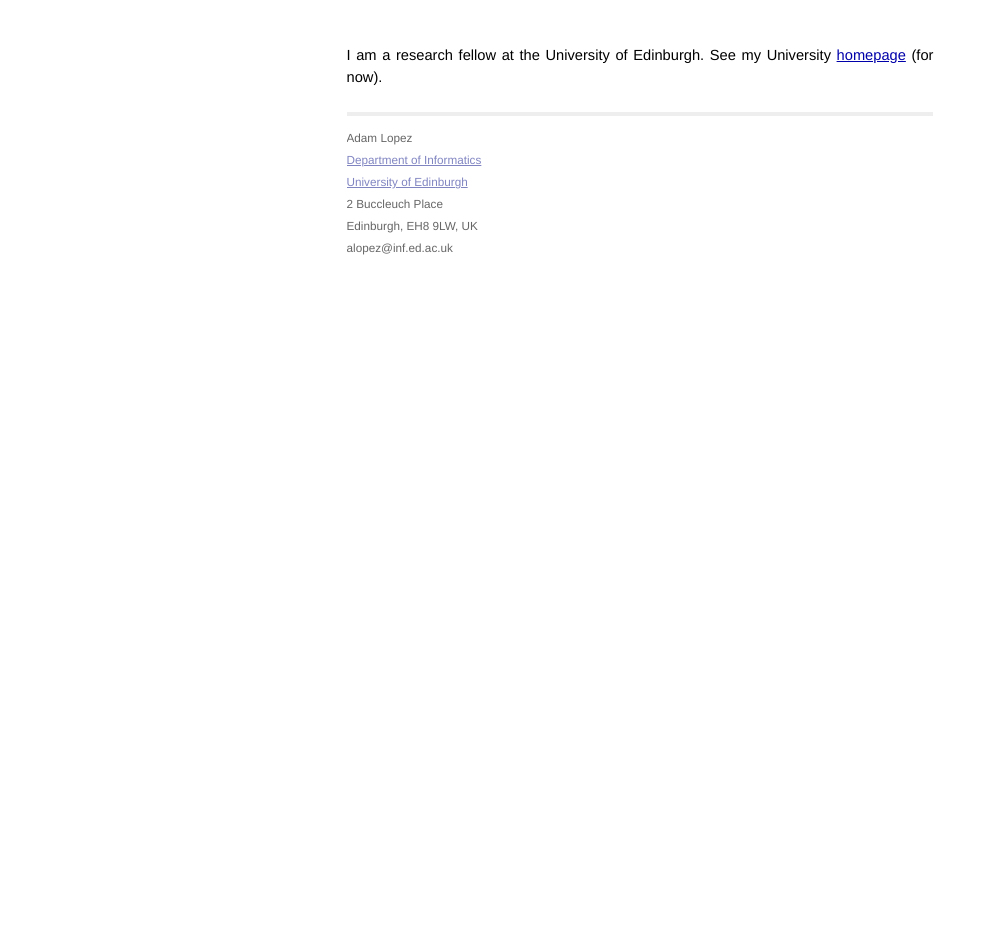
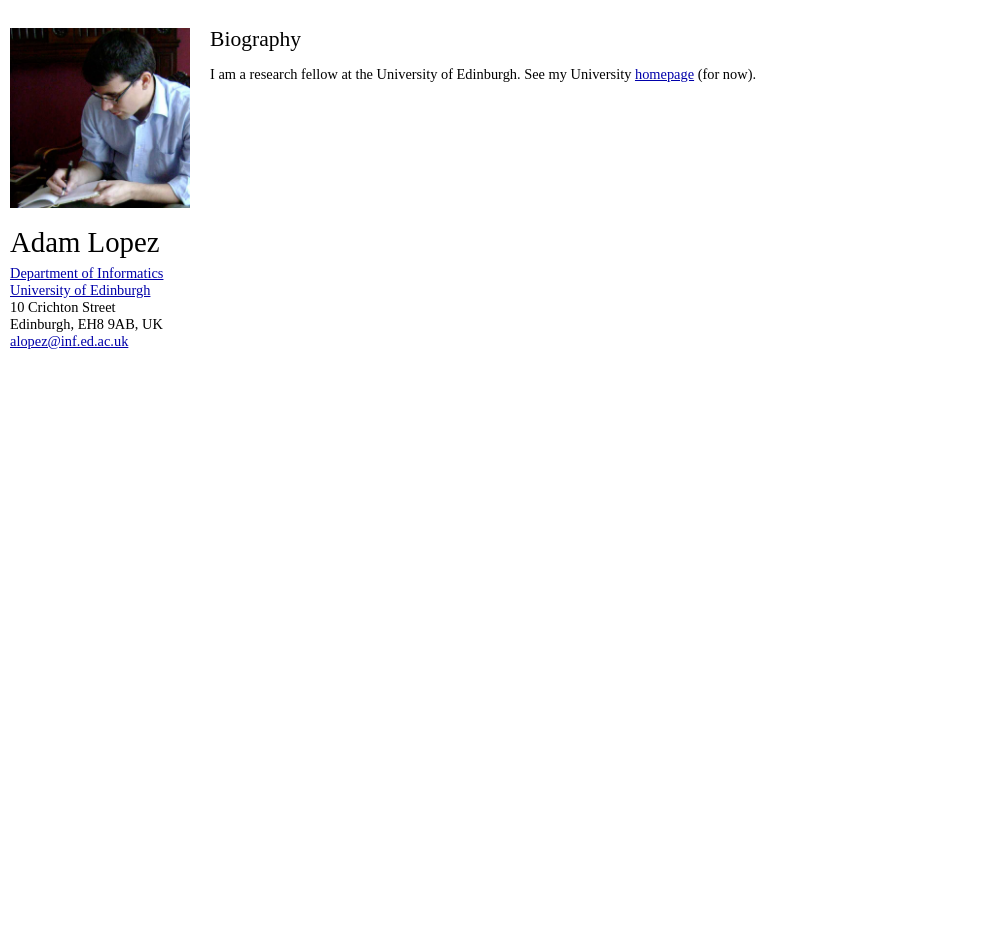
Before and after one commit to alopez/alopez.github.com, a Jekyll site: the page built from index.html, in a window 1280 px wide. Shown: the whole page, without its empty margins (0-986 px from the left). Built offline with Jekyll 4.4.1, drawn with Linux system fonts in a browser that asks for light colours; after the commit the page ends 900 px from its top, so only the background shows below that.

Commit message:
Homepage is now somewhat more populated, CSS is redesigned per old site

```diff
--- a/_layouts/default.html
+++ b/_layouts/default.html
@@ -17,20 +17,22 @@
 
 <div class="site">
 
-  {{ content }}
+  <div class="leftsidebar">
+    <p>
+      <img src="img/writing.jpg" width="180" alt="Adam Lopez"/>
+      <h1>Adam Lopez</h1>
+      <a href="http://www.inf.ed.ac.uk">Department of Informatics</a><br/>
+      <a href="http://www.ed.ac.uk">University of Edinburgh</a><br/>
+      10 Crichton Street<br/>
+      Edinburgh, EH8 9AB, UK<br/>
+      <a href="mailto:alopez@inf.ed.ac.uk">alopez@inf.ed.ac.uk</a><br/>
+    </p>
+  </div>
 
-  <div class="footer">
-    <div class="contact">
-      <p>
-        Adam Lopez<br/>
-        <a href="http://www.inf.ed.ac.uk">Department of Informatics</a><br/>
-        <a href="http://www.ed.ac.uk">University of Edinburgh</a><br/>
-        2 Buccleuch Place<br/>
-        Edinburgh, EH8 9LW, UK<br/>
-        alopez@inf.ed.ac.uk<br/>
-      </p>
-    </div>
+  <div class="content">
+    {{ content }}
   </div>
+
 </div>
 
 </body>
--- a/css/screen.css
+++ b/css/screen.css
@@ -11,23 +11,15 @@
   padding: 0;
 }
 
-html, body {
-  height: 100%;
-}
-
 body {
   background-color: white;
-  font: 13.34px helvetica, arial, clean, sans-serif;
-  *font-size: small;
+  font: palatino;
   text-align: center;
 }
 
-h1, h2, h3, h4, h5, h6 {
-  font-size: 100%;
-}
-
-h1 {
-  margin-bottom: 1em;
+h1, h2 {
+  font-weight: lighter;
+  margin-bottom: 4pt;
 }
 
 p {
@@ -38,18 +30,6 @@ a {
   color: #00a;
 }
 
-a:hover {
-  color: black;
-}
-
-a:visited {
-  color: #a0a;
-}
-
-table {
-  font-size: inherit;
-  font: 100%;
-}
 
 /*****************************************************************************/
 /*
@@ -57,20 +37,10 @@ table {
 /*
 /*****************************************************************************/
 
-ul.posts {
+ul {
   list-style-type: none;
   margin-bottom: 2em;
 }
-
-  ul.posts li {
-    line-height: 1.75em;
-  }
-
-  ul.posts span {
-    color: #aaa;
-    font-family: Monaco, "Courier New", monospace;
-    font-size: 80%;
-  }
 
 /*****************************************************************************/
 /*
@@ -79,114 +49,17 @@ ul.posts {
 /*****************************************************************************/
 
 .site {
-  font-size: 110%;
+  font-size: 90%;
   text-align: justify;
-  width: 40em;
-  margin: 3em auto 2em auto;
-  line-height: 1.5em;
+  margin: 10px;
 }
 
-.title {
-  color: #a00;
-  font-weight: bold;
-  margin-bottom: 2em;
-}
-
-  .site .title a {
-    color: #a00;
-    text-decoration: none;
+  .site .leftsidebar {
+    margin-top: -10pt;
+    float: left;
   }
-
-  .site .title a:hover {
-    color: black;
+  .site .content {
+    margin-top: 20pt;
+    margin-left: 200px;
+    margin-right: 200px;
   }
-
-  .site .title a.extra {
-    color: #aaa;
-    text-decoration: none;
-    margin-left: 1em;
-  }
-
-  .site .title a.extra:hover {
-    color: black;
-  }
-
-  .site .meta {
-    color: #aaa;
-  }
-
-  .site .footer {
-    font-size: 80%;
-    color: #666;
-    border-top: 4px solid #eee;
-    margin-top: 2em;
-    overflow: hidden;
-  }
-
-    .site .footer .contact {
-      float: left;
-      margin-right: 3em;
-    }
-
-      .site .footer .contact a {
-        color: #8085C1;
-      }
-
-    .site .footer .rss {
-      margin-top: 1.1em;
-      margin-right: -.2em;
-      float: right;
-    }
-
-      .site .footer .rss img {
-        border: 0;
-      }
-
-/*****************************************************************************/
-/*
-/* Posts
-/*
-/*****************************************************************************/
-
-#post {
-
-}
-
-  /* standard */
-
-  #post pre {
-    border: 1px solid #ddd;
-    background-color: #eef;
-    padding: 0 .4em;
-  }
-
-  #post code {
-    border: 1px solid #ddd;
-    background-color: #eef;
-    font-size: 95%;
-    padding: 0 .2em;
-  }
-
-    #post pre code {
-      border: none;
-    }
-
-  /* terminal */
-
-  #post pre.terminal {
-    border: 1px solid black;
-    background-color: #333;
-    color: white;
-  }
-
-  #post pre.terminal code {
-    background-color: #333;
-  }
-
-#related {
-  margin-top: 2em;
-}
-
-  #related h2 {
-    margin-bottom: 1em;
-  }
--- a/index.html
+++ b/index.html
@@ -3,7 +3,6 @@ layout: default
 title: Adam Lopez
 ---
 
-<div id="home">
-I am a research fellow at the University of Edinburgh.  See my University
+<h2>Biography</h2>
+<p>I am a research fellow at the University of Edinburgh.  See my University
 <a href="http://homepages.inf.ed.ac.uk/alopez">homepage</a> (for now).
-</div>
```
Also changed, not shown: _posts/2008-12-25-paper-translation.textile (added, +13 -0 lines), img/writing.jpg (added).
